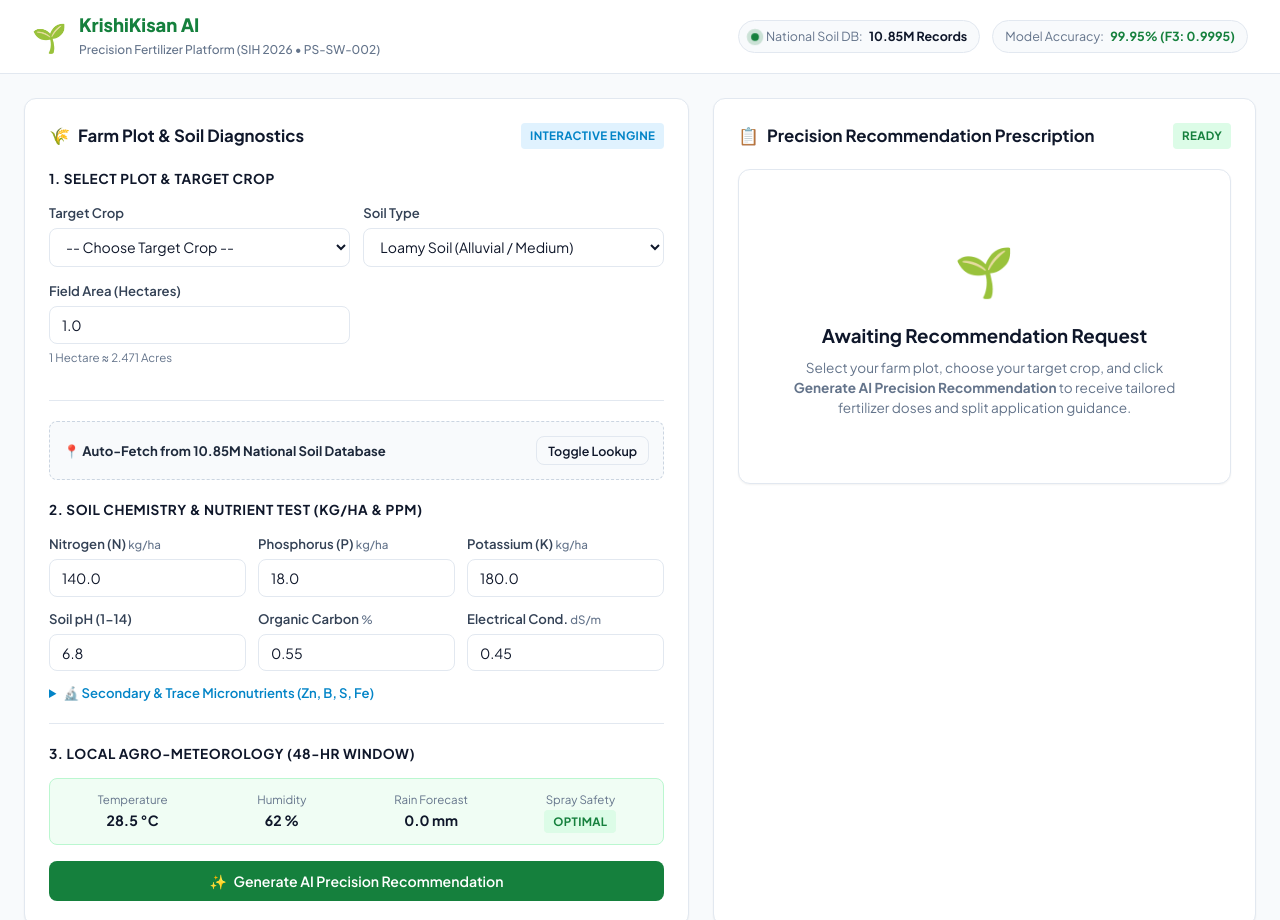
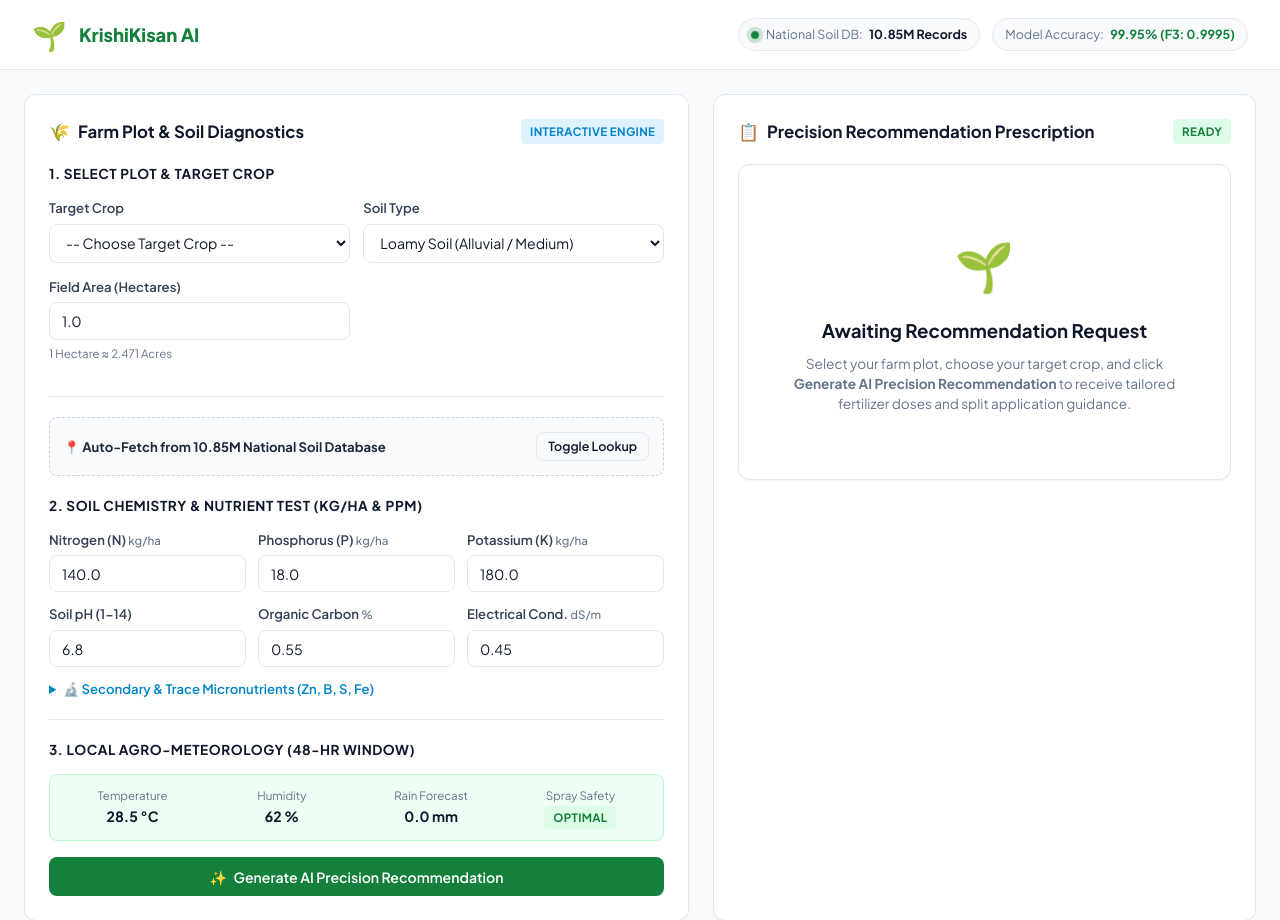
Before and after one commit to Shivam-Patel22/Krishi-Kishan-AI, a Django app: page / in a window 1280 px wide. Shown: the top 920 px of the page. Run offline with Django 4.2, Linux system fonts and the light colour scheme; data that the repository does not hold is empty.

Commit message:
The text "Precision Fertilizer Platform (SIH 2026 • PS-SW-002)" has been removed from the top navigation bar header on the dashboard in
index.html
.

```diff
--- a/django_integration/settings_snippet.py
+++ b/django_integration/settings_snippet.py
@@ -13,7 +13,6 @@ BASE_DIR = Path(__file__).resolve().parent.parent
 DATABASES = {
     "default": {
         "ENGINE": "django.db.backends.sqlite3",
-        "NAME": BASE_DIR / "data" / "agriculture.db",
         # Enable WAL mode and busy timeout for concurrent read/write support
         "OPTIONS": {
             "timeout": 20,
--- a/fertilizer_app/templates/index.html
+++ b/fertilizer_app/templates/index.html
@@ -19,7 +19,6 @@
             <div class="brand-icon">🌱</div>
             <div class="brand-text">
                 <span class="brand-title">KrishiKisan AI</span>
-                <span class="brand-subtitle">Precision Fertilizer Platform (SIH 2026 • PS-SW-002)</span>
             </div>
         </div>
         <div class="nav-stats">
```
